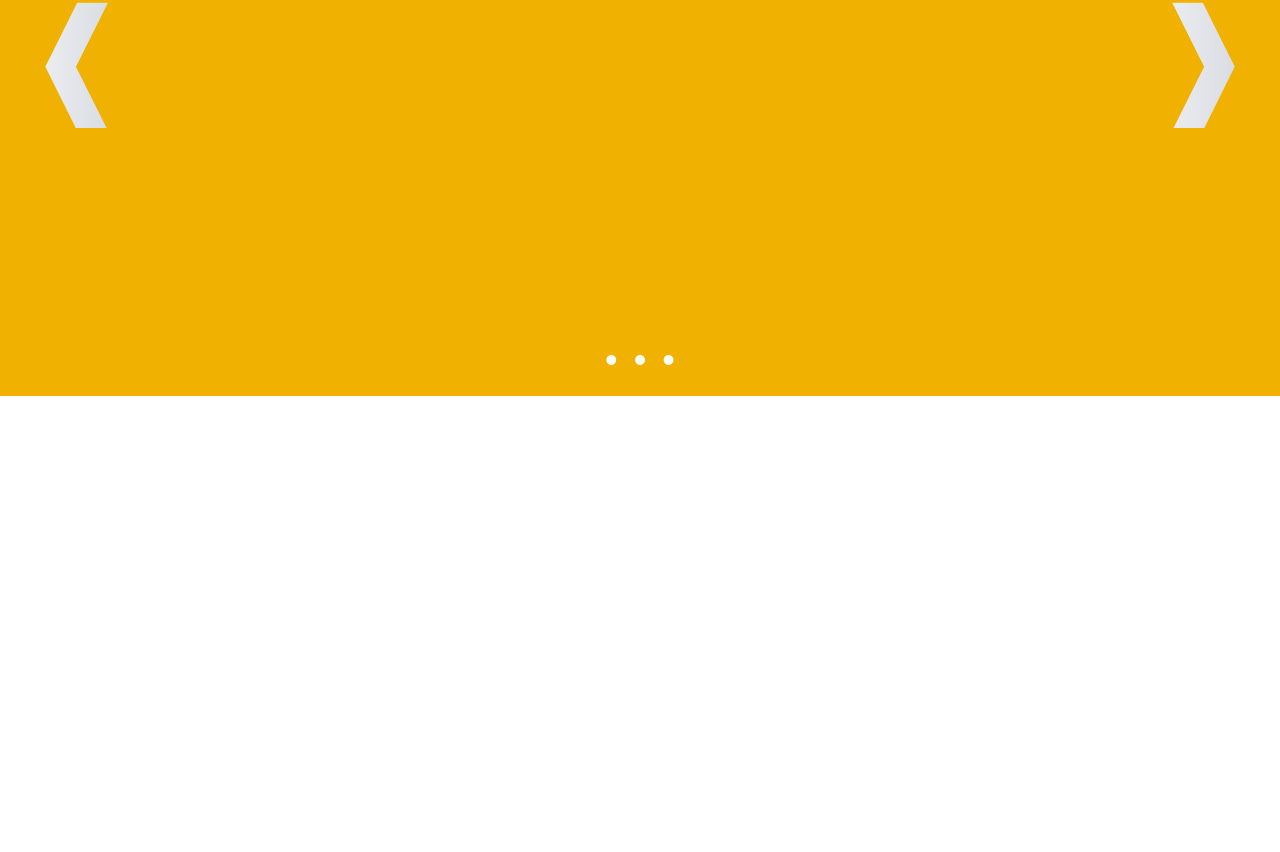
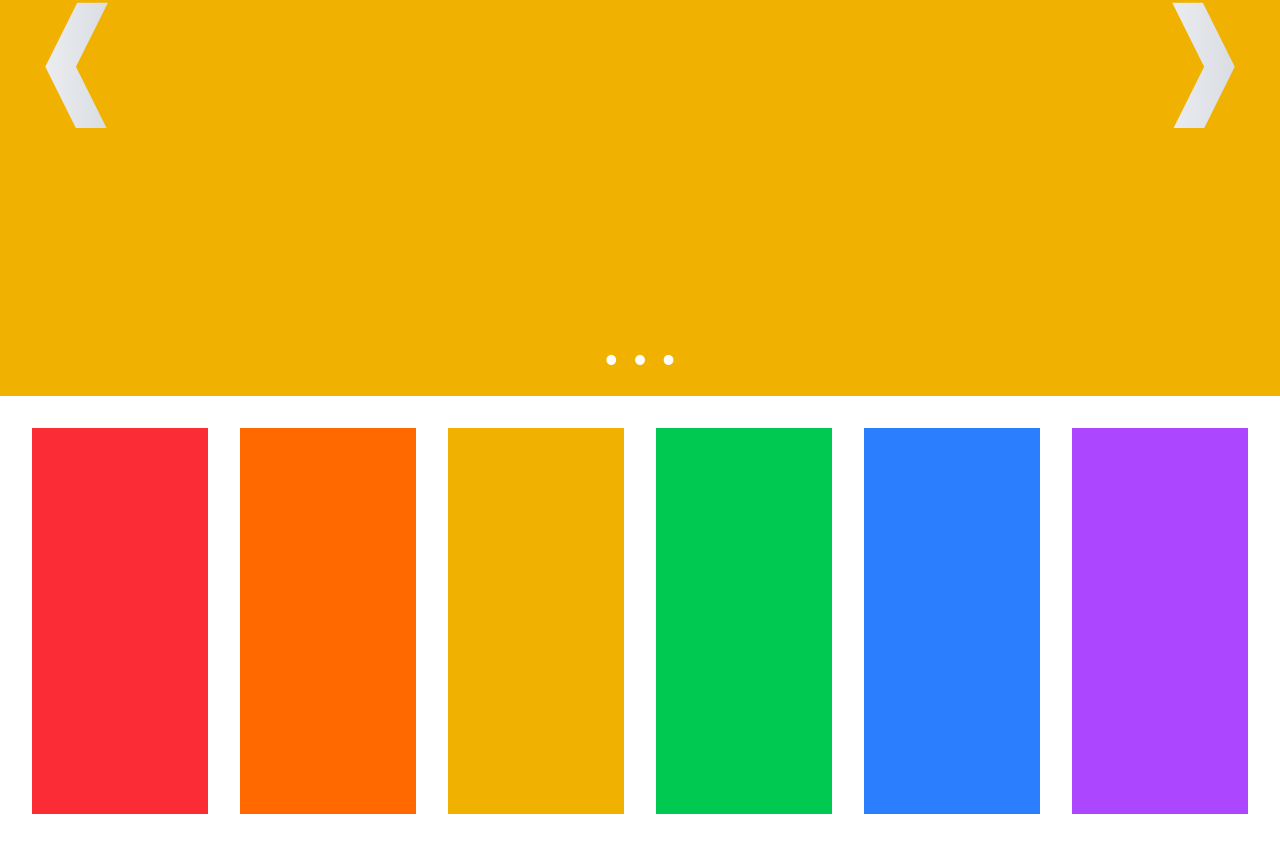
Before and after one commit to braydenadcox/BlockBase, a Next.js app: page / in a window 1280 px wide. Shown: the part 388-1240 px from the top of the page. Built offline with nearby package versions, Linux system fonts and the light colour scheme.

Commit message:
Popular sets section

```diff
--- a/src/app/page.tsx
+++ b/src/app/page.tsx
@@ -1,12 +1,14 @@
 "use client"
 import Navbar from '@/components/navbar';
 import HomeCarousel from '@/components/homeCarousel';
+import { UpcomingCarousel, PopularCarousel } from '@/components/homeAuxCarousels';
 
 export default function Home() {
   return (
-    <main className='h-[1500px] bg-white'>
+    <main className='h-[2300px] bg-white'>
       <Navbar />
       <HomeCarousel />
+      <PopularCarousel />
     </main>
   )
 };
--- /dev/null
+++ b/src/components/homeAuxCarousels.tsx
@@ -0,0 +1,23 @@
+"use client"
+import { useState } from "react";
+
+export const UpcomingCarousel = () => {
+    return (
+        <div>
+            <p>filler</p>
+        </div>
+    );
+};
+
+export const PopularCarousel = () => {
+    return (
+        <div className='flex w-full h-[450px] justify-evenly py-8 px-4'>
+            <div className="flex-1 mx-4 bg-red-500"></div>
+            <div className="flex-1 mx-4 bg-orange-500"></div>
+            <div className="flex-1 mx-4 bg-yellow-500"></div>
+            <div className="flex-1 mx-4 bg-green-500"></div>
+            <div className="flex-1 mx-4 bg-blue-500"></div>
+            <div className="flex-1 mx-4 bg-purple-500"></div>
+        </div>
+    );
+};
```
